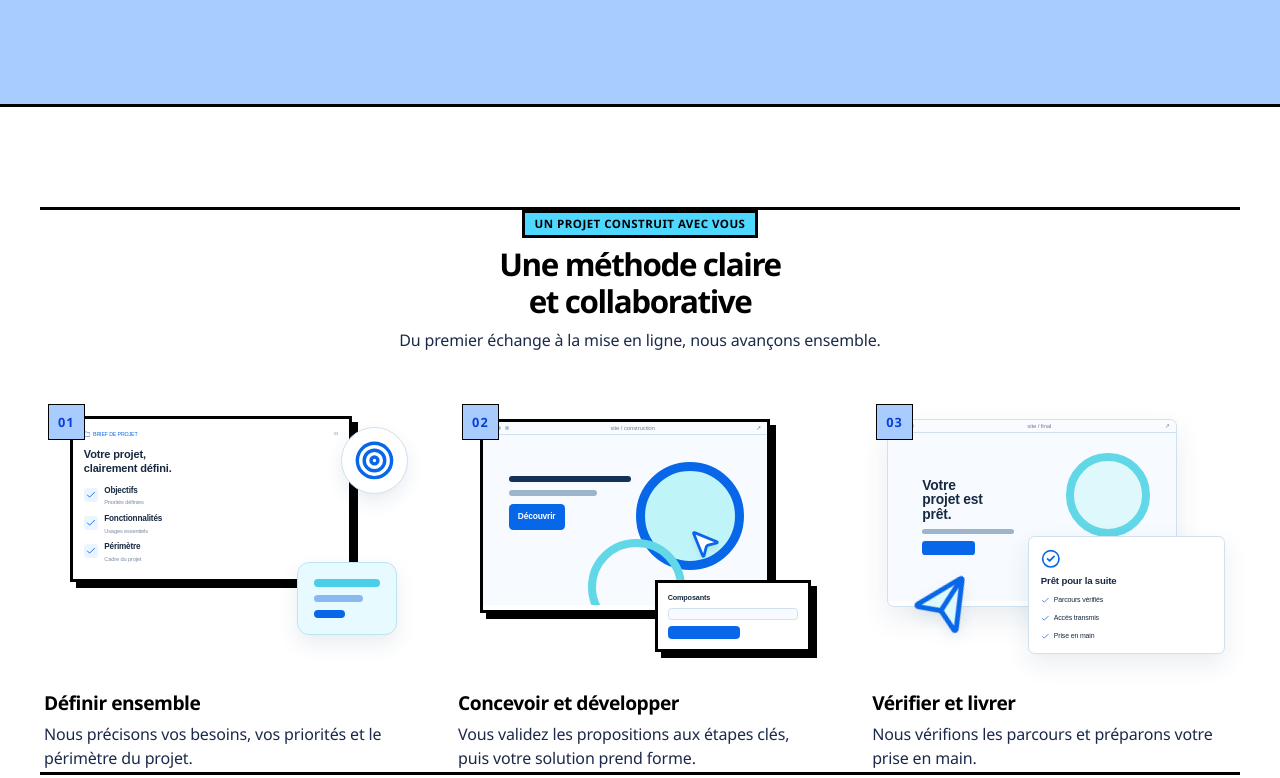
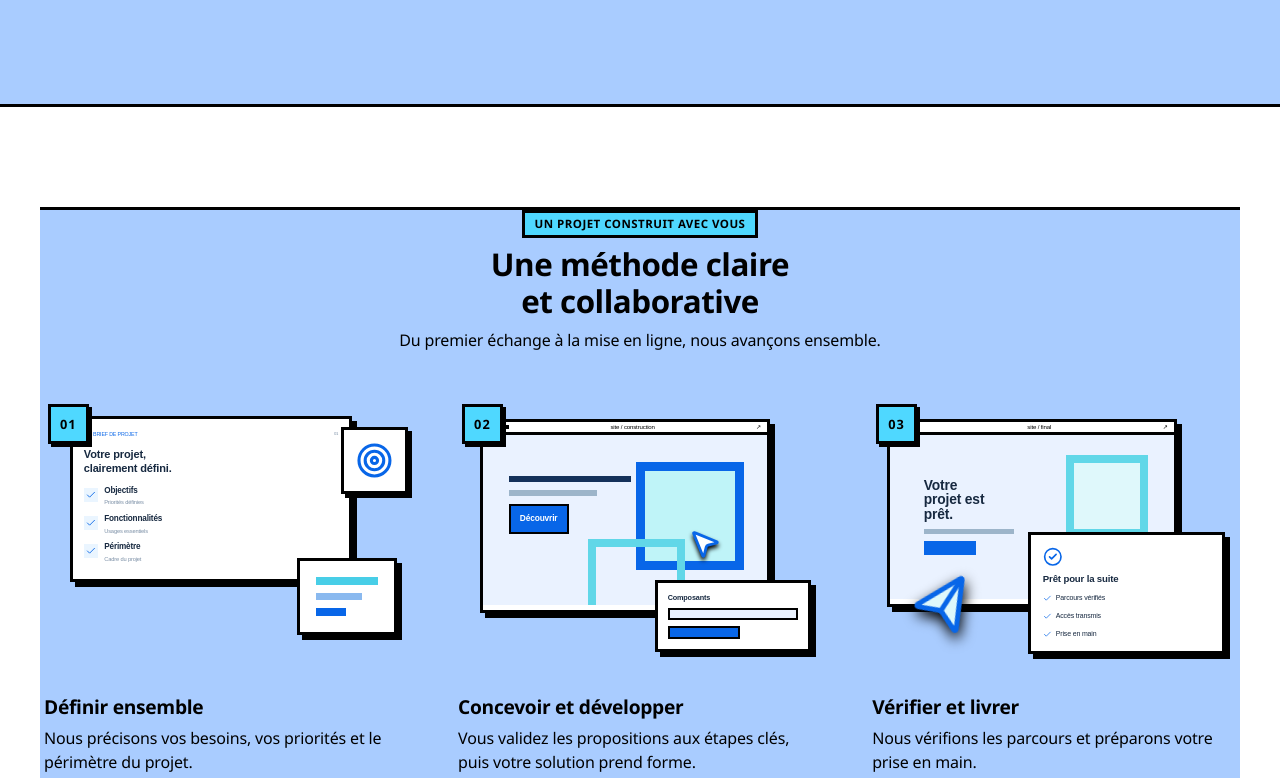
Before and after one commit to wiwi240/portfolio-, a React (Vite) app: page / in a window 1280 px wide. Shown: the part 1582-2360 px from the top of the page. Built offline with nearby package versions, Linux system fonts and the light colour scheme; a web font is replaced by a local one.

Commit message:
Neobrutalism: unify the method illustrations, loosen title spacing, tint the method band
Co-Authored-By: Claude Sonnet 5.5 <noreply@anthropic.com>

```diff
--- a/src/neobrutalism.css
+++ b/src/neobrutalism.css
@@ -139,3 +139,37 @@ body::after { display: none !important; }
 .desktop-nav a[aria-current="page"]::after { height: 4px; background: var(--nb-line); }
 .eyebrow::before { display: none; }
 .section-heading::before, .faq-page-heading::before, .guide-final-form::before, .guide-mockup-frame::before { background-image: none !important; background: var(--nb-line) !important; height: 6px; }
+
+/* Method illustrations: one hard style for all three scenes (same borders, offset shadows, black lines, no soft shadows) */
+.illustration {
+  --ill-line: #000;
+  --ill-bar: #ffffff;
+  --ill-bar-ink: #000;
+  --ill-dot: #000;
+  --ill-canvas: #eaf2ff;
+  --ill-chat-line: #000;
+  --ill-shadow: #000;
+}
+.build-window, .delivery-site, .brief-document, .build-panel, .delivery-document, .brief-chat {
+  border: 3px solid var(--nb-line) !important;
+  border-radius: 0 !important;
+  background: var(--ill-paper) !important;
+  box-shadow: 5px 5px 0 var(--nb-line) !important;
+}
+.brief-target { border: 3px solid var(--nb-line) !important; box-shadow: 4px 4px 0 var(--nb-line) !important; }
+.scene-window-bar { border-bottom: 3px solid var(--nb-line) !important; }
+.build-field, .build-button, .build-preview-button, .home-method-card .illustration * { border-radius: 0 !important; }
+.build-field { border: 2px solid var(--nb-line) !important; }
+.build-button, .build-preview-button { border: 2px solid var(--nb-line); }
+.home-step-number { border: var(--nb-border) !important; border-radius: 0 !important; background: var(--accent-cyan) !important; color: #000 !important; box-shadow: 3px 3px 0 var(--nb-line); }
+.home-method-card { padding: 0 0 4px; }
+.home-method-copy { padding-top: 24px; }
+.home-method-copy h3 { font-weight: 900; }
+.home-method-copy p, .home-section-heading p { color: var(--fg); font-weight: 500; }
+
+/* Titles were too tight: loosen the display letter-spacing */
+h1, h2, h3, h4, .home-hero h1 { letter-spacing: -0.015em !important; }
+
+/* Section bands: alternate blue tones so no band is a bare white page */
+.home-method { background: var(--tint) !important; }
+html.dark .illustration { --ill-line: #e8f1ff; --ill-bar: #0f1f5c; --ill-bar-ink: #fff; --ill-dot: #e8f1ff; --ill-canvas: #13287a; --ill-chat-line: #e8f1ff; --ill-shadow: #e8f1ff; }
```
